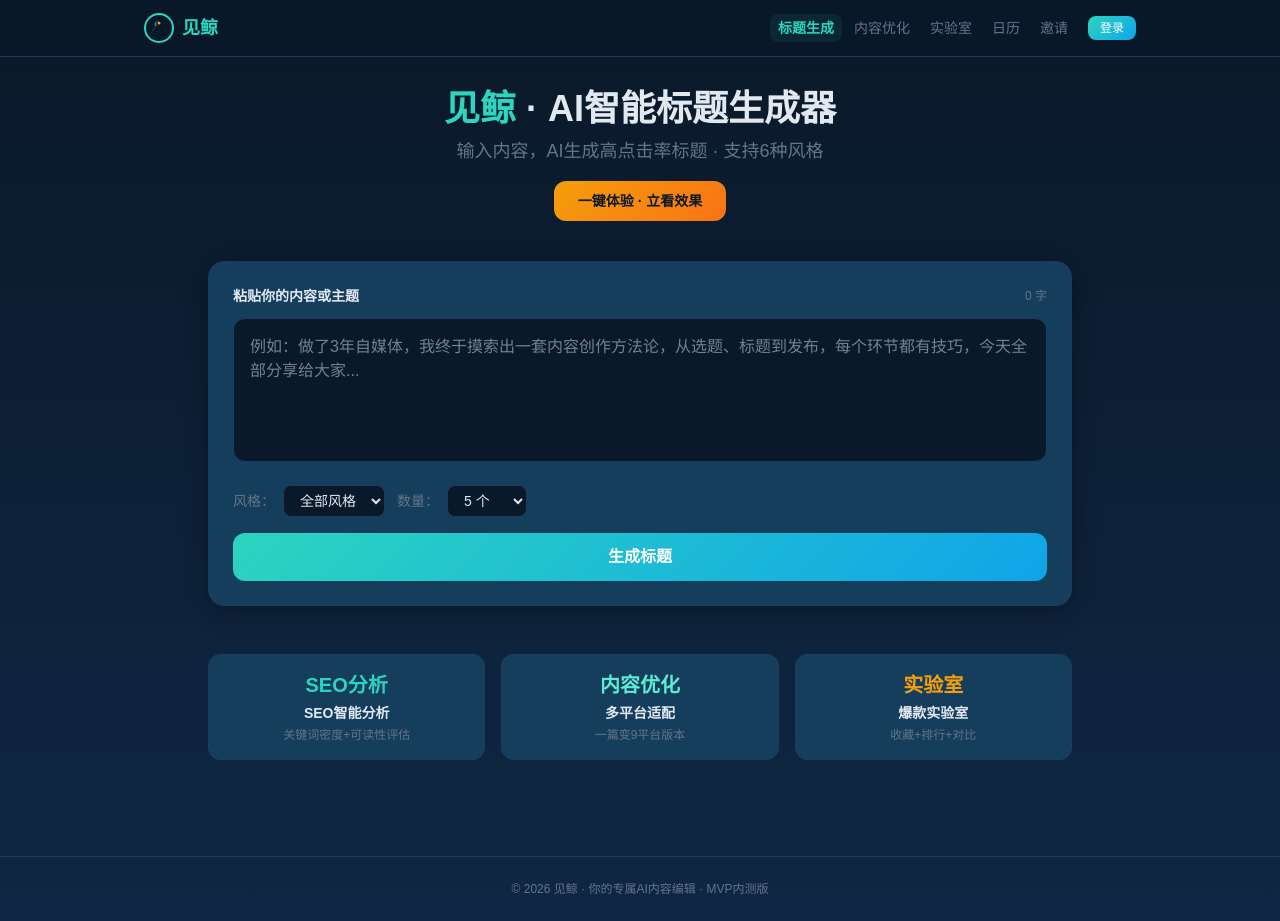
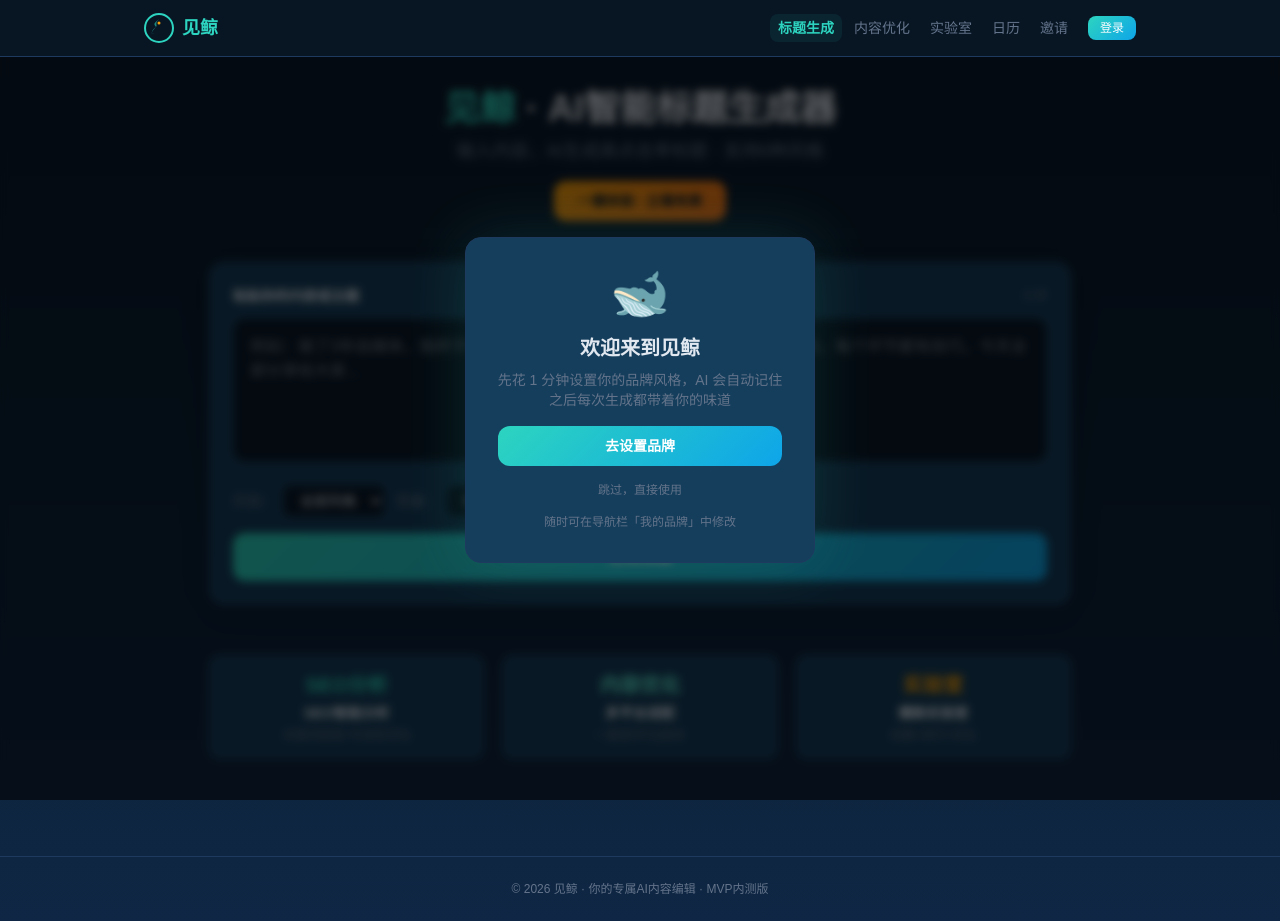
Before and after one commit to cgc-dlh/biling-ai, a Next.js app: page / in a window 1280 px wide. Built offline with nearby package versions, Linux system fonts and the light colour scheme.

Commit message:
fix: netlify function 超时优化 + 新用户引导弹窗

```diff
--- a/src/app/page.tsx
+++ b/src/app/page.tsx
@@ -4,6 +4,7 @@ import { useState, useRef, useCallback, useEffect } from 'react';
 import Link from 'next/link';
 import Header from '@/components/Header';
 import Footer from '@/components/Footer';
+import WelcomeGuide from '@/components/WelcomeGuide';
 
 interface Title {
   title: string;
@@ -115,6 +116,7 @@ export default function Home() {
 
   return (
     <div className="min-h-screen" style={{ background: 'linear-gradient(180deg, var(--ocean-deep) 0%, var(--ocean-mid) 100%)' }}>
+      <WelcomeGuide />
       <Header current="/" />
 
       <main className="max-w-4xl mx-auto px-4 py-8">
--- /dev/null
+++ b/src/components/WelcomeGuide.tsx
@@ -0,0 +1,55 @@
+'use client';
+
+import { useState, useEffect } from 'react';
+import Link from 'next/link';
+
+const WELCOME_KEY = 'jianjing_welcome_dismissed';
+
+export default function WelcomeGuide() {
+  const [visible, setVisible] = useState(false);
+
+  useEffect(() => {
+    const dismissed = localStorage.getItem(WELCOME_KEY);
+    if (!dismissed) setVisible(true);
+  }, []);
+
+  const dismiss = () => {
+    localStorage.setItem(WELCOME_KEY, '1');
+    setVisible(false);
+  };
+
+  if (!visible) return null;
+
+  return (
+    <div className="fixed inset-0 z-50 flex items-center justify-center" style={{ background: 'rgba(0,0,0,0.6)', backdropFilter: 'blur(4px)' }}>
+      <div className="rounded-2xl p-8 mx-4 max-w-md text-center animate-in" style={{ background: 'var(--ocean-surface)', border: '1px solid var(--border-subtle)', boxShadow: '0 0 60px rgba(45,212,191,0.15)' }}>
+        <div className="text-5xl mb-4">🐋</div>
+        <h2 className="text-xl font-bold mb-2" style={{ color: 'var(--ink)' }}>欢迎来到见鲸</h2>
+        <p className="text-sm mb-4" style={{ color: 'var(--muted)' }}>
+          先花 1 分钟设置你的品牌风格，AI 会自动记住<br />
+          之后每次生成都带着你的味道
+        </p>
+        <div className="space-y-2">
+          <Link
+            href="/brand"
+            onClick={dismiss}
+            className="block w-full py-2.5 rounded-xl text-sm font-semibold transition-all"
+            style={{ background: 'linear-gradient(135deg, var(--teal), #0EA5E9)', color: '#fff' }}
+          >
+            去设置品牌
+          </Link>
+          <button
+            onClick={dismiss}
+            className="block w-full py-2 rounded-lg text-xs font-medium transition-colors"
+            style={{ color: 'var(--muted)' }}
+          >
+            跳过，直接使用
+          </button>
+          <p className="text-xs mt-2" style={{ color: 'var(--muted)' }}>
+            随时可在导航栏「我的品牌」中修改
+          </p>
+        </div>
+      </div>
+    </div>
+  );
+}
```
Also changed, not shown: 1 other file (tests, documents, lock files or other folders).
